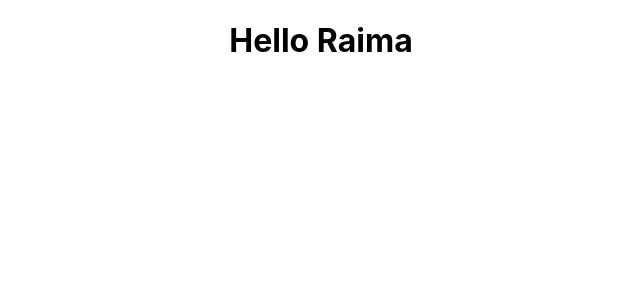
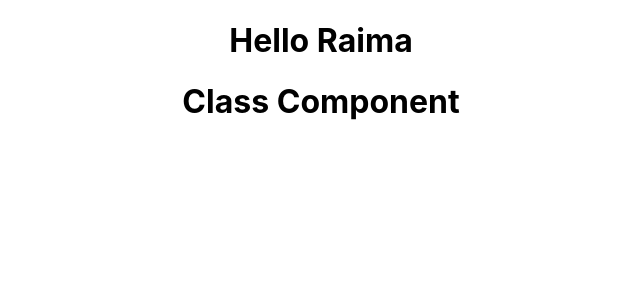
Before and after one commit to raima-zachariah/React-app, a React (Create React App) app: page / in a window 1280 px wide. Shown: the top 300 px of the page, without its empty margins (319-959 px from the left). Built offline with nearby package versions, Linux system fonts and the light colour scheme.

Commit message:
[ADD] Class component Welcome

```diff
--- a/src/App.js
+++ b/src/App.js
@@ -2,12 +2,13 @@
 import logo from './logo.svg';
 import './App.css';
 import { Greet } from './components/Greet'
-
+import Welcome from './components/Welcome'
 class App extends Component{
   render() {
     return (
       <div className="App">
         <Greet />
+        <Welcome />
       </div>
     )
   }
--- a/src/components/Welcome.js
+++ b/src/components/Welcome.js
@@ -0,0 +1,9 @@
+import React, { Component } from "react";
+
+class Welcome extends Component{
+    render() {
+        return <h1> Class Component </h1>
+    }
+}
+
+export default Welcome
```
